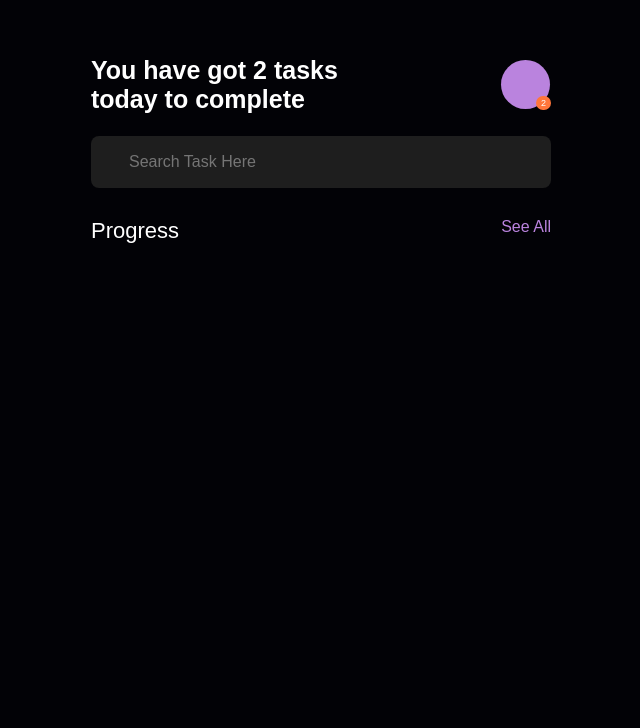
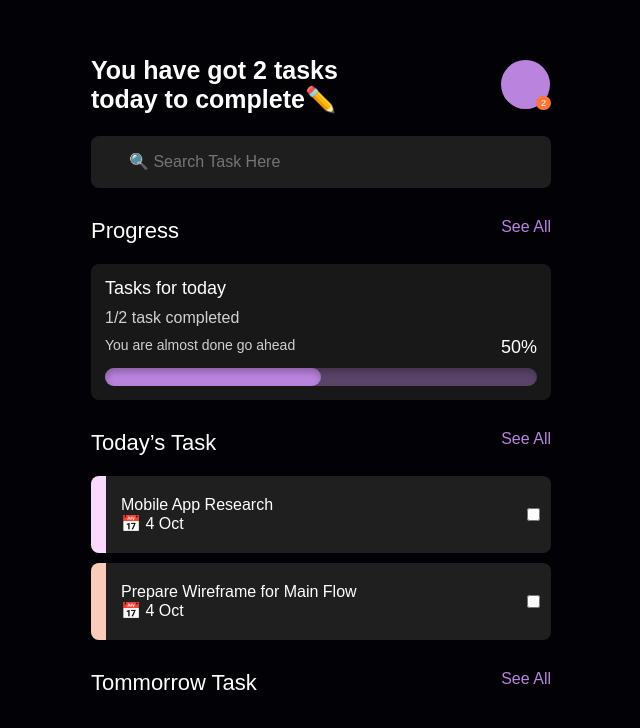
Before and after one commit to Welcome-Stasic/Project-Frontend, a React (Vite) app: page / in a window 1280 px wide. Shown: the top 728 px of the page, without its empty margins (319-959 px from the left). Built offline with nearby package versions, Linux system fonts and the light colour scheme.

Commit message:
main page

```diff
--- a/src/App.css
+++ b/src/App.css
@@ -18,3 +18,8 @@ body {
     margin: 0px auto;
     padding: 0px 20px;
 }
+.md-text{
+    margin-bottom: 10px;
+    font-size: 18px;
+    color: white;
+}
--- a/src/App.tsx
+++ b/src/App.tsx
@@ -9,7 +9,7 @@ function App() {
   return (
     <>
     <StoreProvider>
-      <MainPage/>
+        <MainPage/>
     </StoreProvider>
     </>
   )
--- /dev/null
+++ b/src/components/CardTask.tsx
@@ -0,0 +1,54 @@
+import styled from '@emotion/styled';
+
+type Priority = 'low' | 'medium' | 'high';
+
+interface CardMarkProps {
+  priority: Priority;
+}
+interface TaskCardProps {
+  priority: Priority;
+  title: string;
+  date: string;
+}
+const CardWrapper = styled.div`
+    margin-bottom: 10px;
+    background-color: #1F1F1F;
+    border-radius: 8px;
+    padding: 20px 11px 20px 30px;
+    position: relative;
+    display: flex;
+    justify-content: space-between;
+`
+const CardMark = styled.div<CardMarkProps>`
+    background-color: ${props => {
+        switch (props.priority) {
+            case 'high':
+                return '#FACBBA';
+            case 'medium':
+                return '#FAD9FF';
+            case 'low':
+                return '#D7F0FF';
+        }
+    }};
+    position: absolute;
+    left: 0px;
+    top: 0px;
+    height: 100%;
+    width: 15px;
+    border-radius: 8px 0px 0px 8px;
+`
+export default ({ priority, title, date }: TaskCardProps) => {
+
+  return (
+    <>
+        <CardWrapper>
+            <CardMark priority={priority}/>
+            <div>
+                {title}<br/>
+                <div>📅 {date}</div>
+            </div>
+            <input type="checkbox"/>
+        </CardWrapper>
+    </>
+  );
+};
--- /dev/null
+++ b/src/components/DashBoardTasks.tsx
@@ -0,0 +1,38 @@
+import styled from '@emotion/styled';
+import { useStore } from '../stores/StoreContext';
+import CardTask from './CardTask';
+
+const ProgressTitle = styled.div`
+    margin-top: 30px;
+    margin-bottom: 20px;
+    display: flex;
+    width: 100%;
+    justify-content: space-between;
+    color: White;
+    font-size: 22px;
+`;
+const LinkTaskAll = styled.a`
+    color: #BA83DE;
+    text-decoration: none;
+    font-size: 16px;
+`;
+
+export default () => {
+  const store = useStore();
+  const tasksToday = store.todayTasks;
+  const tasksTommorow = store.tomorrowTasks;
+  return (
+    <>
+    <div className="container">
+    <ProgressTitle>Today’s Task <LinkTaskAll href="#">See All</LinkTaskAll></ProgressTitle>
+    {tasksToday.map(item =>
+        <CardTask priority={item.priority} title={item.title} date={item.date}/>
+    )}
+    <ProgressTitle>Tommorrow Task <LinkTaskAll href="#">See All</LinkTaskAll></ProgressTitle>
+    {tasksTommorow.map(item =>
+        <CardTask priority={item.priority} title={item.title} date={item.date}/>
+    )}
+    </div>
+    </>
+  );
+};
--- a/src/components/ProgressBar.tsx
+++ b/src/components/ProgressBar.tsx
@@ -1,7 +1,9 @@
 import styled from '@emotion/styled';
+import { useStore } from '../stores/StoreContext';
 
 const ProgressTitle = styled.div`
     margin-top: 30px;
+    margin-bottom: 20px;
     display: flex;
     width: 100%;
     justify-content: space-between;
@@ -13,12 +15,62 @@ const LinkTaskAll = styled.a`
     text-decoration: none;
     font-size: 16px;
 `;
+const ProgressBarContainer = styled.div`
+    padding: 14px;
+    width: 100%;
+    background-color: #181818;
+    border-radius: 8px;
+`
+const ProgressBarBack = styled.div`
+    background-color: #BA83DE69;
+    box-shadow: 1px 4px 6px 0px #00000040 inset;
+    width: 100%;
+    border-radius: 10px;
+    height: 18px;
+`
+const ProgressBarFront = styled.div`
+    background-color: #BA83DE;
+    box-shadow: 1px 4px 6px 0px #00000040 inset;
+    border-radius: 10px;
+    height: 18px;
+    transition: 0.5s;
+`
 
 export default () => {
+  const store = useStore();
   return (
     <>
     <div className="container">
     <ProgressTitle>Progress <LinkTaskAll href="#">See All</LinkTaskAll></ProgressTitle>
+    <ProgressBarContainer>
+        <div className="md-text">
+            Tasks for today
+        </div>
+        <div style={{
+                color: '#FFFFFFCC',
+                fontSize: '16px',
+                marginBottom: '10px'
+            }}>
+            {store.todayProgress.completed}/{store.todayProgress.total} task completed
+            </div>
+            <div
+            style={{
+                display: 'flex',
+                justifyContent: 'space-between',
+                color: '#FFFFFFCC',
+                fontSize: '14px',
+                marginBottom: '10px'
+            }}
+            ><div>You are almost done go ahead</div>
+            <div style={{
+                color: 'white',
+                fontSize: '18px',
+            }}>{store.todayProgress.procent}%</div>
+            </div>
+        <ProgressBarBack>
+            <ProgressBarFront style={{ width: `${store.todayProgress.procent}%` }}></ProgressBarFront>
+        </ProgressBarBack>
+    </ProgressBarContainer>
     </div>
     </>
   );
--- a/src/components/header.tsx
+++ b/src/components/header.tsx
@@ -44,7 +44,7 @@ export default () => {
       <div className="container">
         <HeaderContent>
         <HeaderText>
-          You have got {store.todayTasks.length} tasks today to complete
+          You have got {store.todayTasks.length} tasks today to complete✏️
         </HeaderText>
         <HeaderAvatarBox>
           <HeaderAvatar></HeaderAvatar>
--- a/src/components/searchbar.tsx
+++ b/src/components/searchbar.tsx
@@ -26,7 +26,7 @@ export default ({value, onChange} : SearchBarType) => {
     <div className='container'>
         <SearchBar
         type="text"
-        placeholder="Search Task Here"
+        placeholder="🔍 Search Task Here"
         value={value}
         onChange={(e) => onChange(e.target.value)}>
         </SearchBar>
--- a/src/main.tsx
+++ b/src/main.tsx
@@ -8,9 +8,9 @@ import './index.css';
 import App from './App.tsx';
 
 createRoot(document.getElementById('root')!).render(
-  <React.StrictMode>
+  <StrictMode>
     <BrowserRouter>
       <App />
     </BrowserRouter>
-  </React.StrictMode>,
+  </StrictMode>,
 )
--- a/src/pages/main.tsx
+++ b/src/pages/main.tsx
@@ -2,6 +2,7 @@ import { useState } from 'react'
 import Header from '../components/header'
 import SearchBar from '../components/searchbar'
 import ProgressBar from '../components/ProgressBar'
+import DashBoardTasks from '../components/DashBoardTasks'
 
 export default () => {
   const [searchValue, setSearchValue] = useState('');
@@ -13,6 +14,7 @@ export default () => {
      onChange={setSearchValue}
      />
      <ProgressBar/>
+     <DashBoardTasks/>
     </>
   );
 };
--- a/src/stores/TaskStore.ts
+++ b/src/stores/TaskStore.ts
@@ -1,24 +1,28 @@
 import { makeAutoObservable } from "mobx";
-import type { Task, Progress } from "./types";
+import type { Task, Progress, CreateTaskData } from "./types";
 
 
 class TaskStore {
   tasks: Task[] = [
     {
       id: "1",
-            title: "Понять рааботу приложения",
-            date: "7 Ноября",
+      title: "Mobile App Research",
+      date: "4 Oct",
       type: "today",
       category: "research",
-            completed: false
+      completed: false,
+      priority: "medium",
+      createdAt: new Date().toISOString()
     },
     {
       id: "2",
-            title: "Подготовить Варфрейм",
-            date: "8 Ноября",
+      title: "Prepare Wireframe for Main Flow",
+      date: "4 Oct",
       type: "today",
       category: "design",
-            completed: true
+      completed: true,
+      priority: "high",
+      createdAt: new Date().toISOString()
     }
   ];
 
@@ -29,22 +33,25 @@ class TaskStore {
     toggleTask = (taskId: string) => {
         const task = this.tasks.find(t => t.id === taskId);
         if (task) {
-            task.completed = !task.completed;
+            task.completed = true;
         }
     };
 
-    addTask = (title: string, type: 'today' | 'tomorrow' = 'today') => {
+    addTask = (taskData: CreateTaskData) => {
         const newTask: Task = {
             id: Date.now().toString(),
-            title,
-            date: type === 'today' ? 'A Oct' : 'S Oct',
-            type,
-            category: 'research',
-            completed: false
+            title: taskData.title,
+            completed: false,
+            date: taskData.type === 'today' ? 'A Oct' : 'S Oct',
+            type: taskData.type,
+            category: taskData.category,
+            priority: taskData.priority,
+            description: taskData.description,
+            createdAt: new Date().toISOString()
         };
         this.tasks.push(newTask);
+        return newTask;
     };
-
     get todayProgress(): Progress {
         const todayTasks = this.tasks.filter(task => task.type === 'today');
         const total = todayTasks.length;
@@ -53,7 +60,7 @@ class TaskStore {
         return {
             total,
             completed,
-            percentage: total > 0 ? Math.round((completed / total) * 100) : 0
+            procent: total > 0 ? Math.round((completed / total) * 100) : 0
         };
     }
 
```
Also changed, not shown: src/stores/types.ts (+12 -1 lines). Lines whose indentation alone changed are shown as unchanged.
